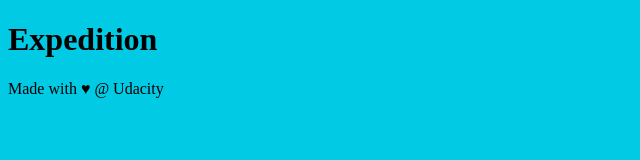
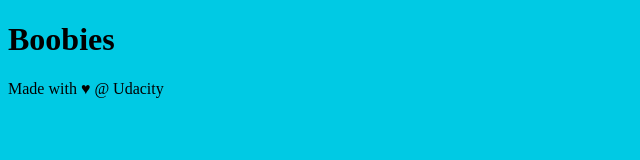
Before and after one commit to eddyfob/new-git-project, a plain HTML site: page index.html in a window 1280 px wide. Shown: the whole page, without its empty margins (0-640 px from the left). Drawn offline with Linux system fonts and the light colour scheme.

Commit message:
Improved site heading for SEO

```diff
--- a/index.html
+++ b/index.html
@@ -9,7 +9,7 @@
 </head>
 <body>
     <header>
-        <h1>Expedition</h1>
+        <h1>Boobies</h1>
     </header>
     <div class="container">
         <main>
```
